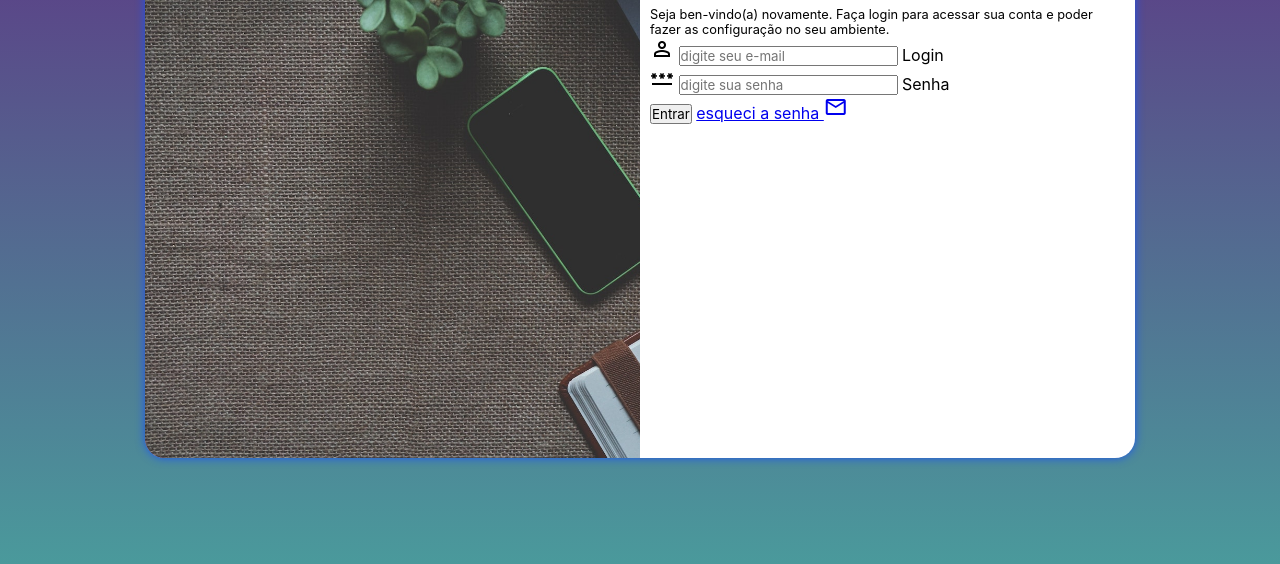
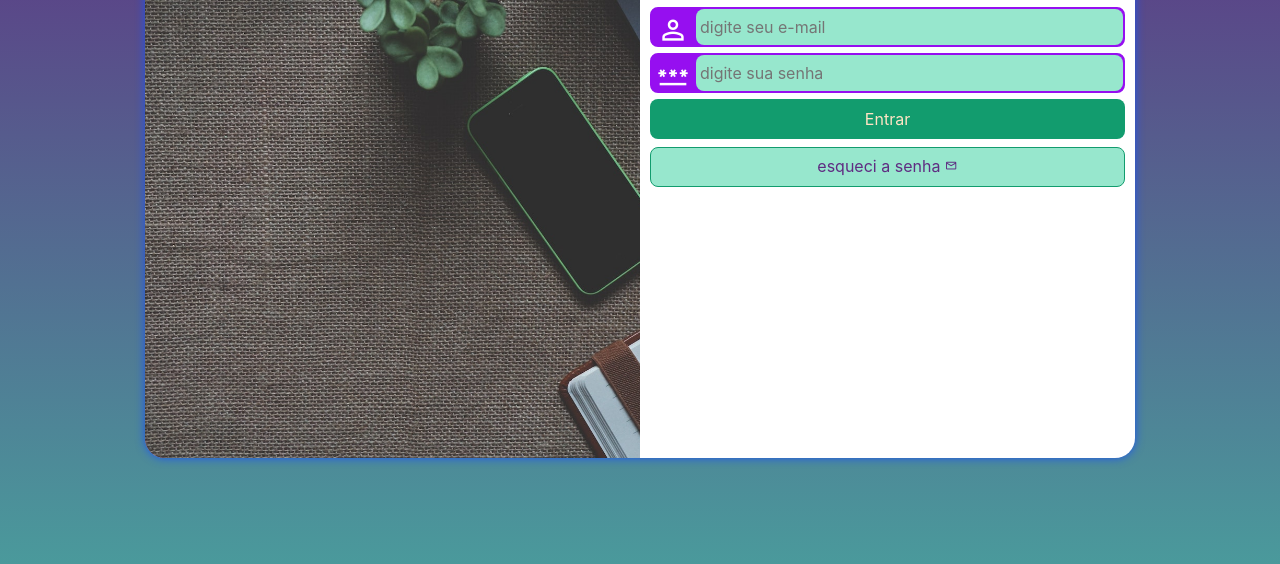
Before and after one commit to raydermal/projeto-login, a plain HTML site: page index.html in a window 1280 px wide. Shown: the part 192-756 px from the top of the page. Drawn offline with nearby package versions, Linux system fonts and the light colour scheme.

Commit message:
fim do login

```diff
--- a/index.html
+++ b/index.html
@@ -17,25 +17,23 @@
             </div>
             <div id="formulario-right">
                 <h1>login</h1>
-                <p>Seja ben-vindo(a) novamente. Faça login para acessar sua conta e poder
-                    fazer as configuração no seu ambiente. </p>
                 <form action="login.php" method="post">
                     <div class="campo">
-                        <span class="material-symbols-outlined">
+                        <i class="material-symbols-outlined">
                             person
-                            </span>
+                        </i>
                         <input type="email" name="login" id="ilogin" placeholder="digite seu e-mail" required>
                         <label for="ilogin">Login</label>
                     </div>
                     <div class="campo">
-                        <span class="material-symbols-outlined">
+                        <i class="material-symbols-outlined">
                             password
-                            </span>
+                        </i>
                         <input type="password" name="senha" id="senha" placeholder="digite sua senha" required>
                         <label for="senha">Senha</label>
                     </div>
                     <button class="btn">Entrar</button>
-                    <a href="esqueci.html">
+                    <a href="esqueci.html" class="botao">
                         esqueci a senha <i class="material-symbols-outlined">mail</i>
                     </a>
                 </form>
--- a/style.css
+++ b/style.css
@@ -25,14 +25,11 @@ section#login {
     left: 50%;
     transform: translate(-50%, -50%);
     overflow: hidden;
-
-
     background-color: white;
     width: 250px;
     height: 500px;
     border-radius: 20px;
     box-shadow: 0px 0px 10px rgb(28, 84, 240);
-
     transition: width .3s, height .3s;
     transition-timing-function: ease;
 
@@ -59,3 +56,85 @@ section#login > div#formulario-right {
 #formulario-right p {
     font-size: 0.8em;
 }
+
+form > div.campo {
+    background-color: #960ff0;
+    border: 2px solid #960ff0;
+    display: block;
+    width: 100%;
+    height: 40px;
+    border-radius: 8px;
+    margin: 6px 0px;
+}
+
+div.campo > label {
+    display: none;
+}
+
+
+
+.btn {
+    display: block;
+    font-size: 1em;
+    width: 100%;
+    height: 40px;
+    background-color: #129c6e;
+    color: bisque;
+    border: none;
+    border-radius: 8px;
+    cursor: pointer;
+
+}
+
+.btn:hover {
+    background-color: rgb(17, 104, 104);
+}
+
+form > a.botao{
+    display: block;
+    text-align: center;
+    font-size: 1rem;
+    width: 100%;
+    height: 40px;
+    background-color: #97e7cd;
+    color: #5f2c82;
+    border: 1px solid #129c6e;
+    border-radius: 8px;
+    text-decoration: none;
+    padding-top: 8px;
+    margin-top: 8px;
+
+
+
+}
+
+form > a.botao:hover {
+    background-color: #189b6f;
+}
+
+form > a.botao > i {
+    font-size: 0.8em;
+}
+
+div.campo > input {
+    background-color: #97e7cd;
+    font-size: 1em;
+    width: calc(100% - 44px);
+    height: 100%;
+    border: 0px;
+    border-radius: 8px;
+    padding: 4px;
+    transform: translateY(-42px);
+    margin-left: 44px;
+
+
+
+
+}
+
+div.campo > i {
+    color: white;
+    font-size: 2em;
+    width: 40px;
+    padding: 5px;
+}
```
